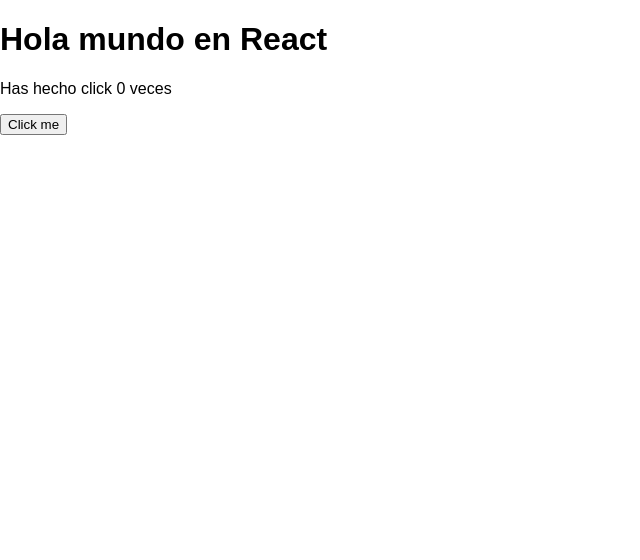
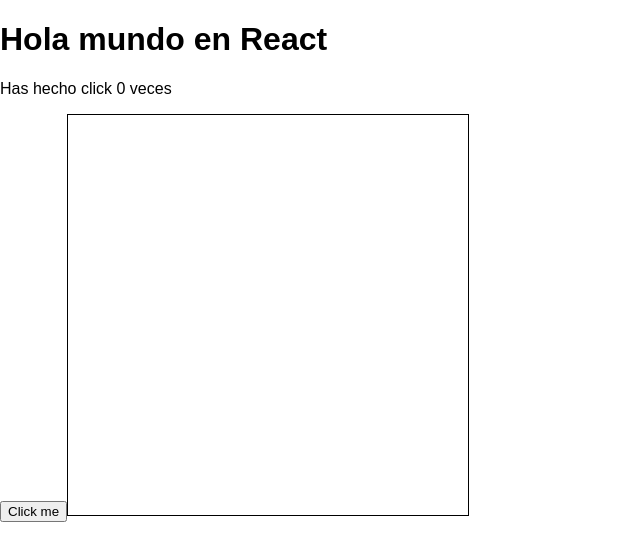
Before and after one commit to DSBAENAR/Canva-React, a Next.js app: page / in a window 1280 px wide. Shown: the top 560 px of the page, without its empty margins (0-640 px from the left). Built offline with nearby package versions, Linux system fonts and the light colour scheme.

Commit message:
Add Canvas component with basic drawing setup

```diff
--- /dev/null
+++ b/src/app/components/Canvas.tsx
@@ -0,0 +1,30 @@
+"use client";
+
+import { useRef, useEffect, useState } from "react";
+
+export default function Canvas(){
+    const canvasRef = useRef<HTMLCanvasElement|null>(null)
+    const [isDrawing,setIsDrawing] = useState(false)
+
+    useEffect(()=>{
+        const canvas = canvasRef.current
+        if(!canvas) return
+
+        const context = canvas.getContext("2d")
+
+        if(!context) return
+
+        context.lineWidth = 2
+
+        context.strokeStyle = "black"
+
+        const startDrawing = (e:MouseEvent) => {
+            setIsDrawing(true)
+        }
+
+    },[]);
+
+    return(
+        <canvas ref={canvasRef} width={400} height={400} style={{ border: "1px solid black" }}/>
+    )
+}
--- a/src/app/page.tsx
+++ b/src/app/page.tsx
@@ -9,6 +9,7 @@
       <h1>Hola mundo en React</h1>
         <p> Has hecho click {count} veces</p>
         <button onClick={() => setCount(count +1)}>Click me</button>
+        <Canvas/>
     </main>
   );
 }
```
